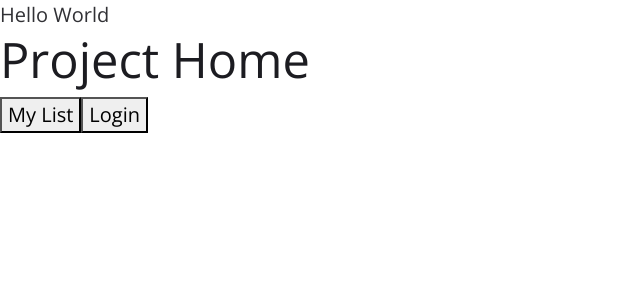
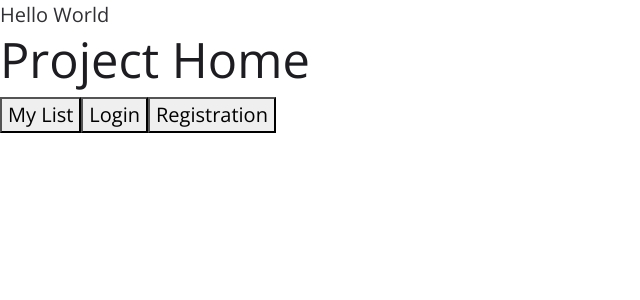
Before and after one commit to akpersad/LetsWatchThis, a React app: page / in a window 1280 px wide. Shown: the top 300 px of the page, without its empty margins (0-640 px from the left). Built offline with nearby package versions, Linux system fonts and the light colour scheme.

Commit message:
Set up registration flow

```diff
--- a/src/app.jsx
+++ b/src/app.jsx
@@ -5,6 +5,7 @@ import "bootstrap/dist/js/bootstrap.bundle.min";
 import AppContainer from "./components/appContainer/appContainer";
 import List from "./components/list/list";
 import Login from "./components/login/login";
+import Registration from "./components/registration/registration";
 
 class App extends Component {
   render() {
@@ -14,6 +15,7 @@ class App extends Component {
           <Route path="/" exact component={AppContainer} />
           <Route path="/list" component={List} />
           <Route path="/login" component={Login} />
+          <Route path="/registration" component={Registration} />
         </Switch>
       </>
     );
--- a/src/components/homeContainer/homeContainer.jsx
+++ b/src/components/homeContainer/homeContainer.jsx
@@ -17,6 +17,12 @@ class HomeContainer extends Component {
             Login
           </button>
         </Link>
+
+        <Link to="./registration">
+          <button type="button" variant="raised">
+            Registration
+          </button>
+        </Link>
       </div>
     );
   }
--- a/src/components/registration/registration.jsx
+++ b/src/components/registration/registration.jsx
@@ -43,7 +43,7 @@ class Registration extends Component {
     if (validForm) {
       axios
         .post(
-          "/api/checkpassword",
+          "/api/registration",
           {
             username,
             password
```
